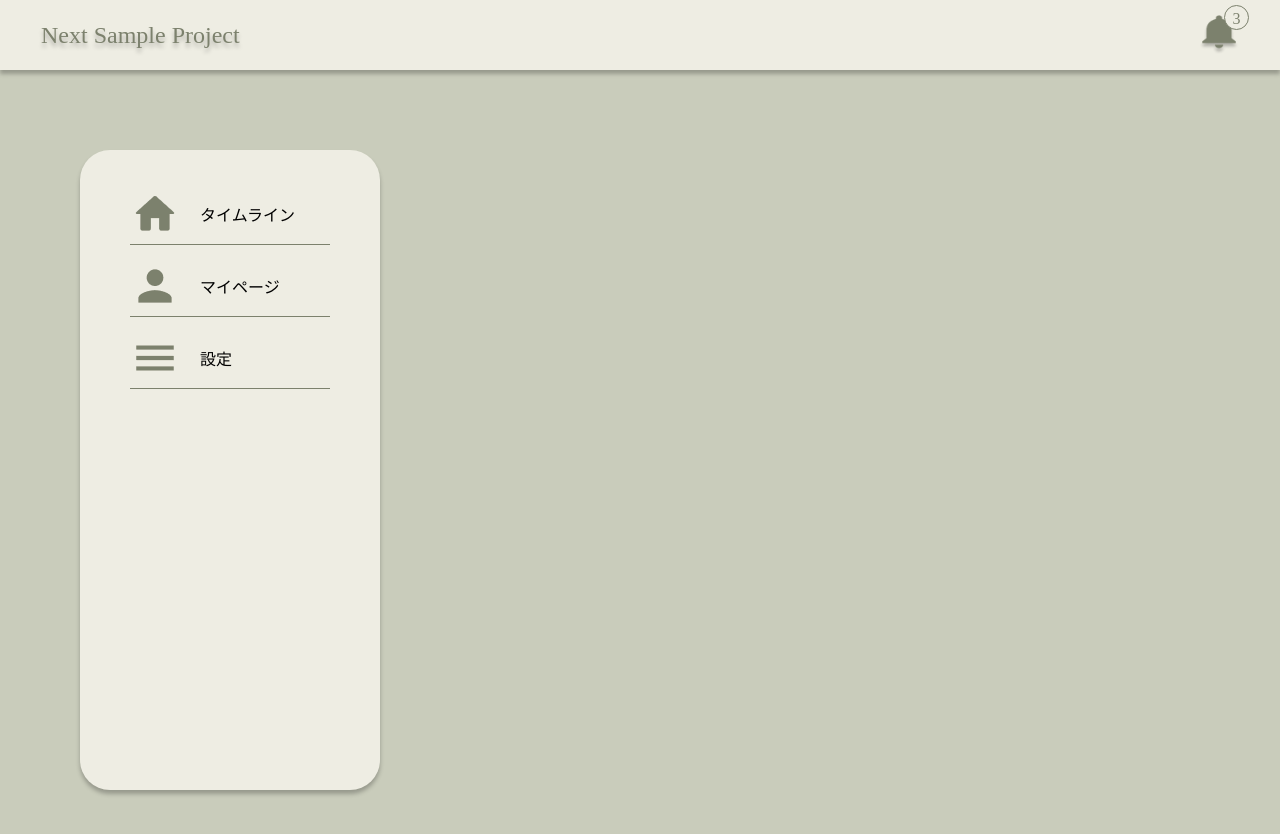
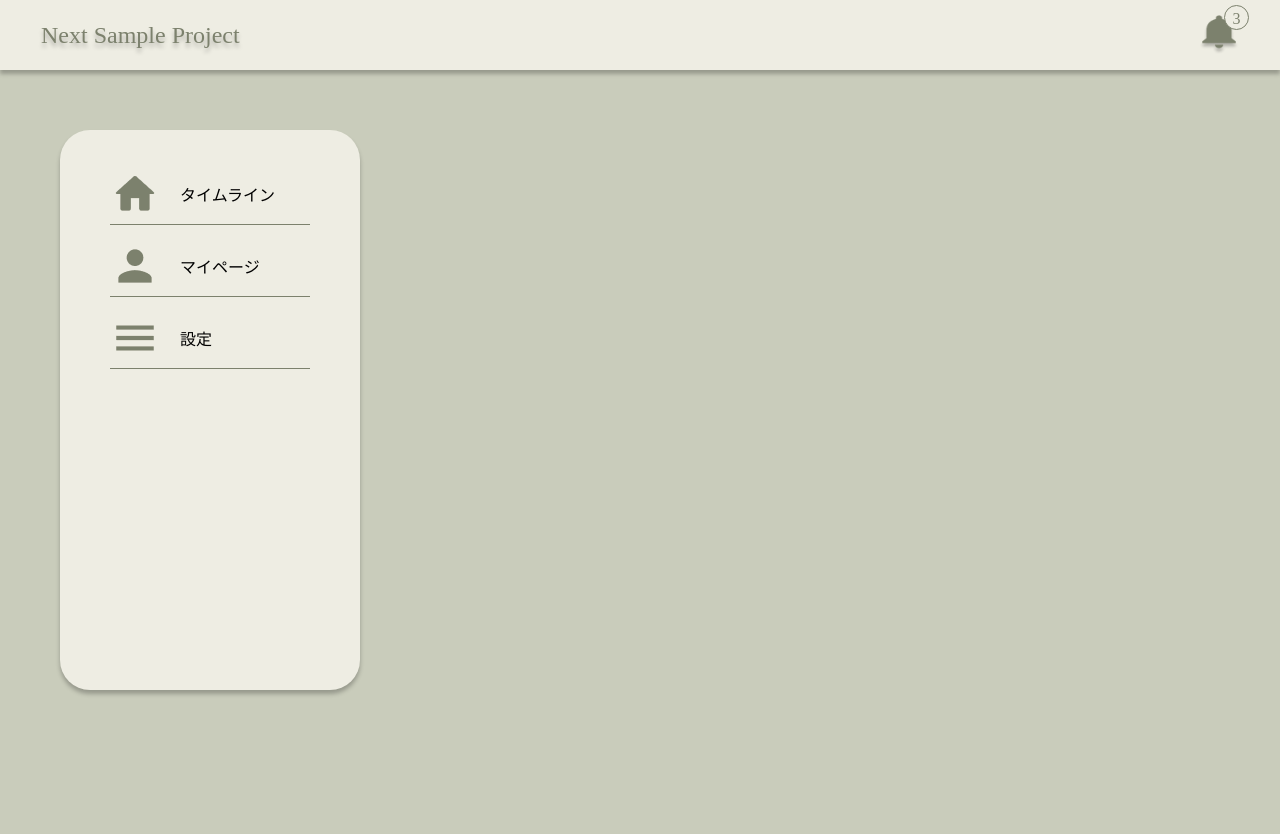
Before and after one commit to hidaken991018/Next.js-Typescript-PagesRouter-SampleApp, a Next.js app: page / in a window 1280 px wide. Shown: the top 834 px of the page. After the commit the page ends 800 px from the top, so only its background shows below. Built offline with nearby package versions, Linux system fonts and the light colour scheme.

Commit message:
feat: デザイン修正

```diff
--- a/src/components/molecules/Sidebar/sidebar.module.scss
+++ b/src/components/molecules/Sidebar/sidebar.module.scss
@@ -1,6 +1,6 @@
 .sidebar {
   display: flex;
-  height: 80vh;
+  height: 70vh;
   width: 300px;
   padding: 39px 50px;
   flex-direction: column;
--- a/src/pages/globals.css
+++ b/src/pages/globals.css
@@ -17,5 +17,5 @@ html {
   display: flex;
   align-items: center;
   justify-content: space-between;
-  margin: 80px;
+  margin: 60px;
 }
```
